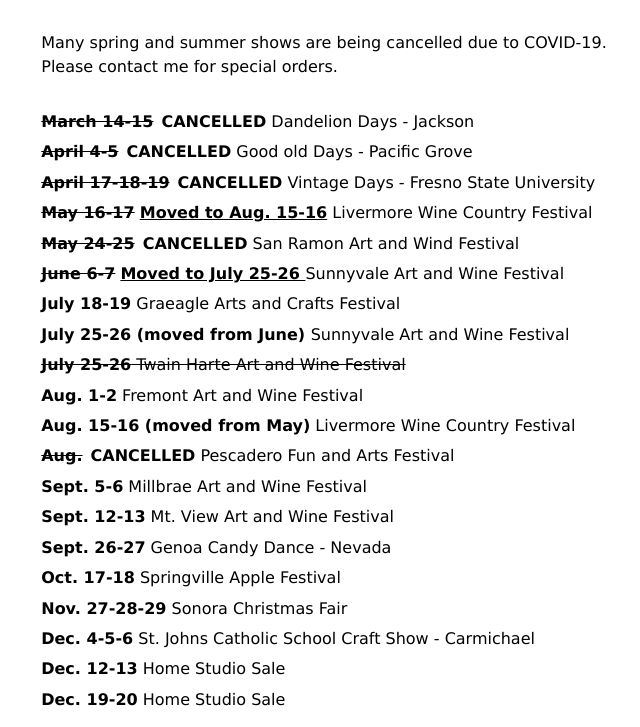
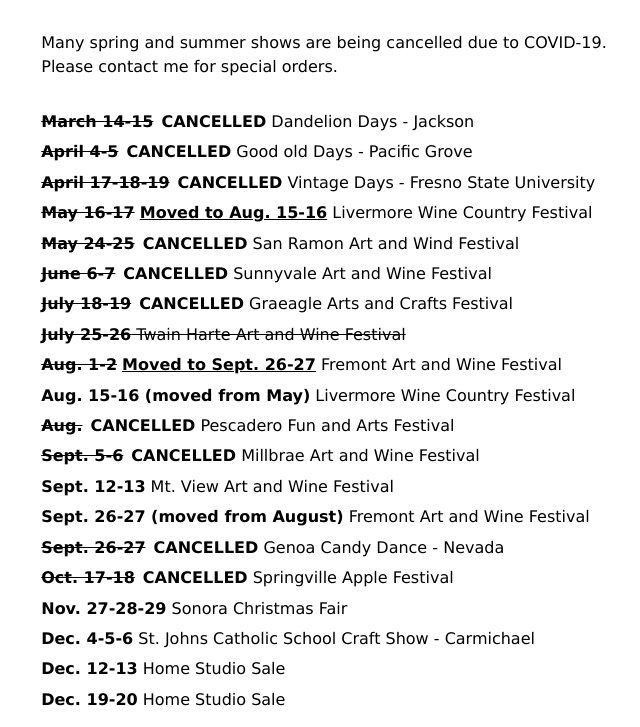
Before and after one commit to pearsallstoneware/website, a plain HTML site: page index.html in a window 1280 px wide. Shown: the part 180-907 px from the top of the page, without its empty margins (316-956 px from the left). Drawn offline with Linux system fonts and the light colour scheme.

Commit message:
more summer cancellations

```diff
--- a/index.html
+++ b/index.html
@@ -55,17 +55,17 @@
       <p><b class="cancelled">April 17-18-19</b> Vintage Days - Fresno State University</p>
       <p><b class="delayed">May 16-17</b> <b style="text-decoration:underline;">Moved to Aug. 15-16</b> Livermore Wine Country Festival</p>
       <p><b class="cancelled">May 24-25</b> San Ramon Art and Wind Festival</p>
-      <p><b class="delayed">June 6-7</b> <b style="text-decoration:underline;">Moved to July 25-26 </b>Sunnyvale Art and Wine Festival</p>
-      <p><b>July 18-19</b> Graeagle Arts and Crafts Festival</p>
-      <p><b>July 25-26 (moved from June) </b>Sunnyvale Art and Wine Festival</p>
+      <p><b class="cancelled">June 6-7</b> Sunnyvale Art and Wine Festival</p>
+      <p><b class="cancelled">July 18-19</b> Graeagle Arts and Crafts Festival</p>
       <p style="text-decoration:line-through;"><b>July 25-26</b> Twain Harte Art and Wine Festival</p>
-      <p><b>Aug. 1-2</b> Fremont Art and Wine Festival </p>
+      <p><b class="delayed">Aug. 1-2</b> <b style="text-decoration:underline;">Moved to Sept. 26-27</b> Fremont Art and Wine Festival </p>
       <p><b>Aug. 15-16 (moved from May)</b> Livermore Wine Country Festival</p>
       <p><b class="cancelled">Aug.</b> Pescadero Fun and Arts Festival</p>
-      <p><b>Sept. 5-6</b> Millbrae Art and Wine Festival</p>
+      <p><b class="cancelled">Sept. 5-6</b> Millbrae Art and Wine Festival</p>
       <p><b>Sept. 12-13</b> Mt. View Art and Wine Festival</p>
-      <p><b>Sept. 26-27</b> Genoa Candy Dance - Nevada</p>
-      <p><b>Oct. 17-18</b> Springville Apple Festival</p>
+      <p><b>Sept. 26-27 (moved from August)</b> Fremont Art and Wine Festival </p>
+      <p><b class="cancelled">Sept. 26-27</b> Genoa Candy Dance - Nevada</p>
+      <p><b class="cancelled">Oct. 17-18</b> Springville Apple Festival</p>
       <p><b>Nov. 27-28-29</b> Sonora Christmas Fair</p>
       <p><b>Dec. 4-5-6</b> St. Johns Catholic School Craft Show - Carmichael</p>
       <p><b>Dec. 12-13</b> Home Studio Sale</p>
```
